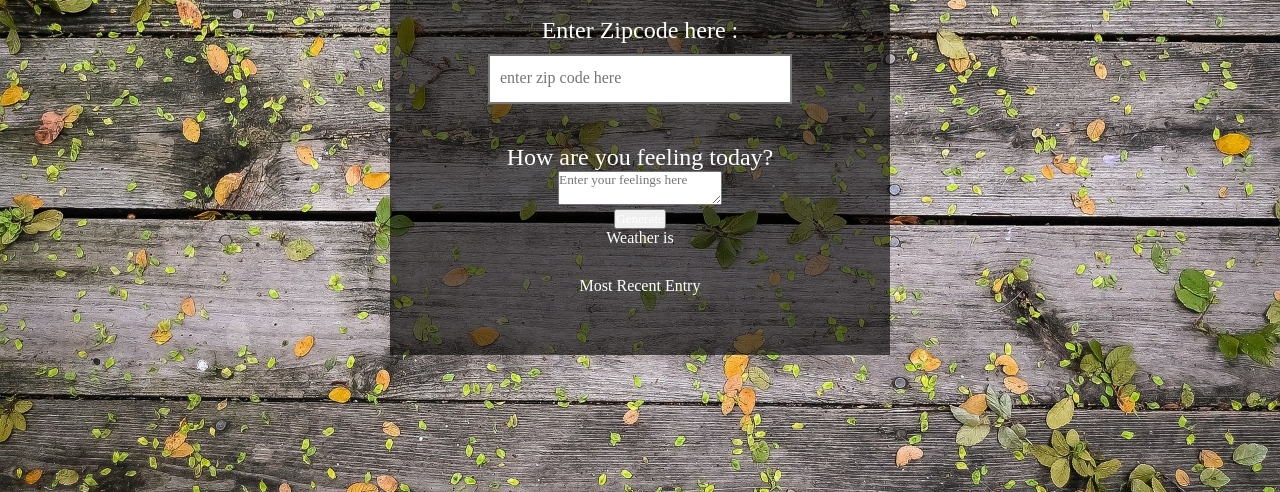
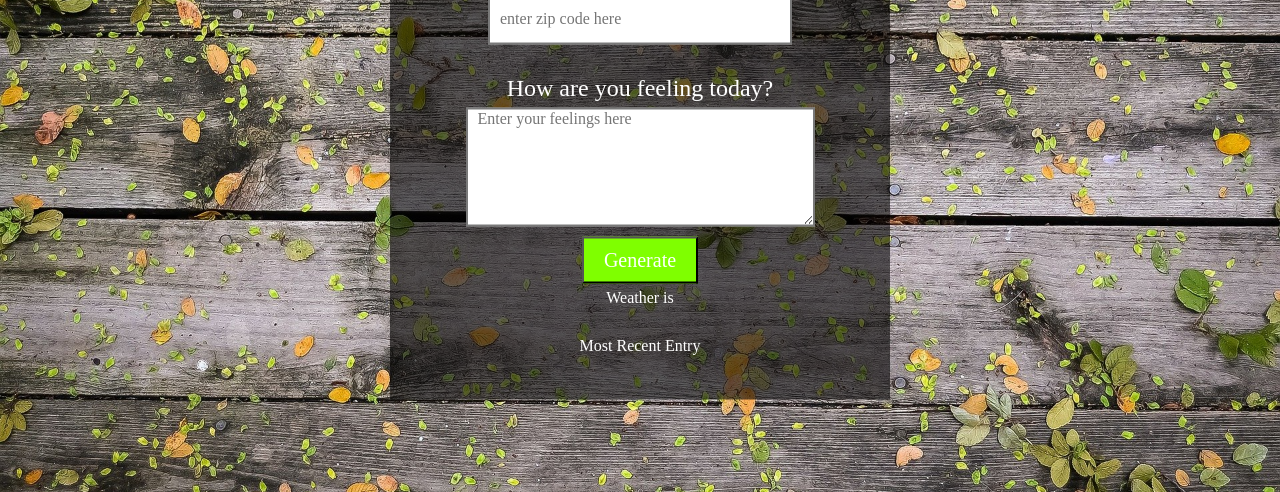
Before and after one commit to rana-wagdi/Weather-Journal-App, a website: page website/index.html in a window 1280 px wide. Shown: the part 308-800 px from the top of the page. Drawn offline with Linux system fonts and the light colour scheme.

Commit message:
finished

```diff
--- a/website/index.html
+++ b/website/index.html
@@ -19,7 +19,7 @@
         </div>
         <div class ="holder feel">
           <label for="feelings">How are you feeling today?</label><br>
-          <textarea class= "myInput" id="feelings" placeholder="Enter your feelings here" ></textarea><br>
+          <textarea class= "myInput" id="feelings" placeholder="Enter your feelings here" rows="5" cols="30" ></textarea><br>
           <button id="generate" type = "submit"> Generate </button>
           <div>Weather is</div>
         </div>
--- a/website/style.css
+++ b/website/style.css
@@ -21,7 +21,7 @@ h1{
 }
 #app{
     width: 500px;
-    padding: 40px;
+    padding: 25px;
     position: absolute;
     top: 50%;
     left: 50%;
@@ -35,7 +35,7 @@ h1{
 input{
     padding: 15px 0;
     width: 300px;
-    margin: 10px 0;
+    margin-top: 10px ;
     color: black;
     border: 2px rgba(0, 0, 0, 0.527) solid;
 
@@ -43,6 +43,16 @@ input{
 input::placeholder{
     font-size: 16px;
     padding: 0 10px;
+}
+textarea{
+    margin: 6px 0;
+    border: 2px rgba(0, 0, 0, 0.527) solid;
+    color: black;
+    font-size: 20px;
+}
+textarea::placeholder{
+    font-size: 16px;
+    padding: 0 10px
 }
 label{
     font-size: 24px;
@@ -53,3 +63,9 @@ label{
     padding: 10px 0;
     margin: 10px 0;
 }
+button{
+    background-color: chartreuse;
+    padding: 10px 20px;
+    font-size: 20px;
+    margin-bottom: 5px;
+}
```
